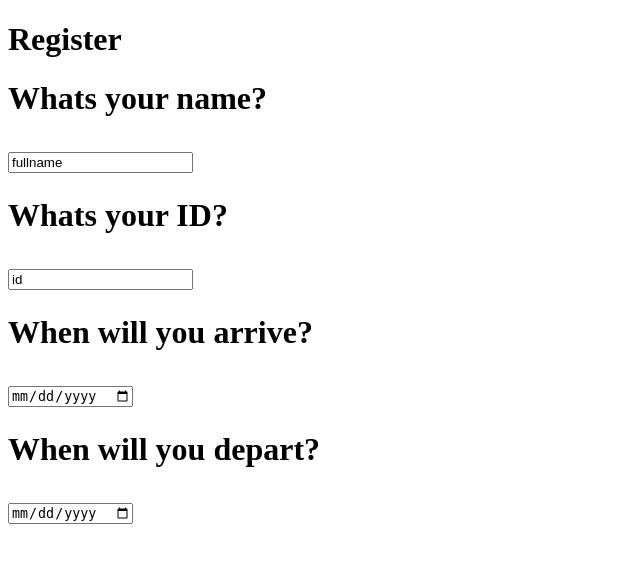
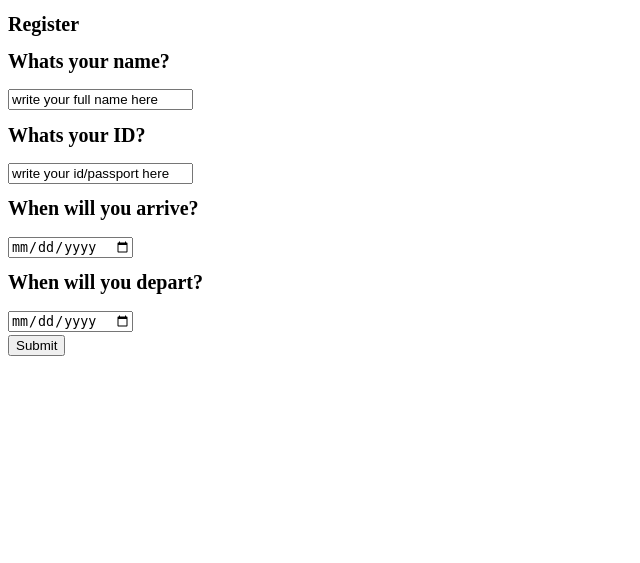
Before and after one commit to madarasz20/simple_projects, a PHP site: page /hotel.php in a window 1280 px wide. Shown: the top 563 px of the page, without its empty margins (0-640 px from the left). Run offline with PHP 8.4, Linux system fonts and the light colour scheme.

Commit message:
html ready

```diff
--- a/HotelRegistration/hotel.php
+++ b/HotelRegistration/hotel.php
@@ -5,16 +5,22 @@
 <!DOCTYPE html>
 <html>
     <body>
+        <style>
+            h1 {
+                font-size:20px;
+            }
+        </style>
         <h1>Register</h1>
         <form action="" method="POST">
-            <h1>Whats your name?<h1>
-                <input type="text" name="fullname" value="fullname"></input>
+            <h1 >Whats your name?<h1>
+                <input type="text" name="fullname" value="write your full name here"></input>
             <h1>Whats your ID?<h1>
-                <input type="text" name="id" value="id"></input>
+                <input type="text" name="id" value="write your id/passport here"></input>
             <h1>When will you arrive?<h1>
-                <input type="date" name="arrivedate" value="arrivedate"></input>
+                <input type="date" name="arrivedate" value="set the arrival date"></input>
             <h1>When will you depart?<h1>
-                <input type="date" name="depdate" value="depdate"></input>
+                <input type="date" name="depdate" value="set the departuredate"></input><br>
+                <input type="submit" name="reserve"></input>
         </form>
     </body>
 
```
